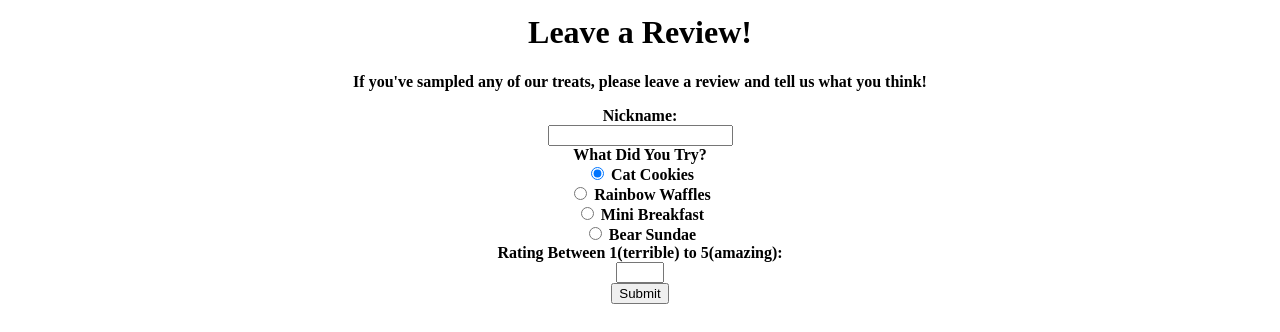
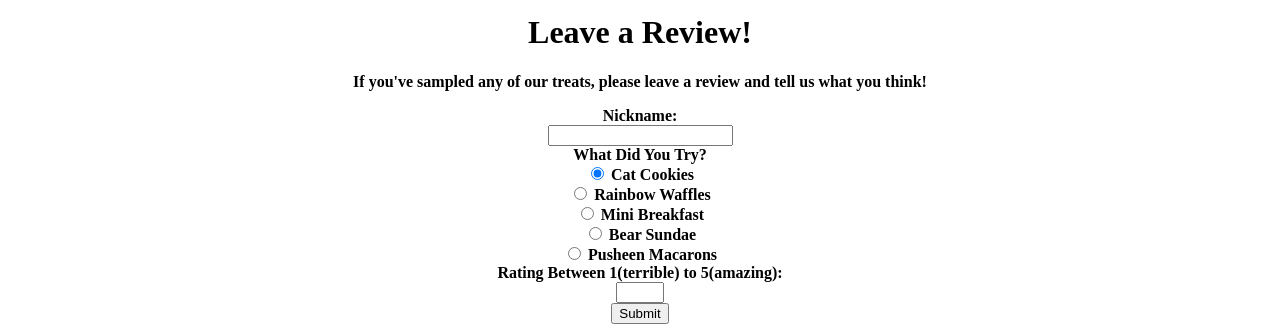
Before and after one commit to JUMP-2019-HTML-Project-Team-3/HTML-Team-3-Project, a plain HTML site: page RebeccaPage.html in a window 1280 px wide. Shown: the part 2595-2927 px from the top of the page. Drawn offline with Linux system fonts and the light colour scheme.

Commit message:
Fixed some minor issues in functionality

```diff
--- a/RebeccaPage.html
+++ b/RebeccaPage.html
@@ -64,6 +64,7 @@
           td {
               background-color:skyblue;
           }
+
       </style>
       <!--Line 32 is an element with a beginning title tag and an end title tag-->
       <title>Salki's Noms</title>
@@ -155,10 +156,11 @@
             Nickname:<br>
             <input type="text" name="nickname"><br>
             What Did You Try?<br>
-            <input type="radio" name="menuitem1" value="Cat Cookies" checked> Cat Cookies <br>
-            <input type="radio" name="menuitem2" value="Rainbow Waffles"> Rainbow Waffles <br>
-            <input type="radio" name="menuitem3" value="Mini Breakfast"> Mini Breakfast <br>
-            <input type="radio" name="menuitem4" value="Bear Sundae"> Bear Sundae <br>
+            <input type="radio" name="menuitem" value="Cat Cookies" checked> Cat Cookies <br>
+            <input type="radio" name="menuitem" value="Rainbow Waffles"> Rainbow Waffles <br>
+            <input type="radio" name="menuitem" value="Mini Breakfast"> Mini Breakfast <br>
+            <input type="radio" name="menuitem" value="Bear Sundae"> Bear Sundae <br>
+            <input type="radio" name="menuitem" value="Pusheen Macarons"> Pusheen Macarons <br>
             Rating Between 1(terrible) to 5(amazing): <br>
             <input type="number" name="rating" min="1" max="5"> <br>
             <input type="submit" value="Submit">
```
